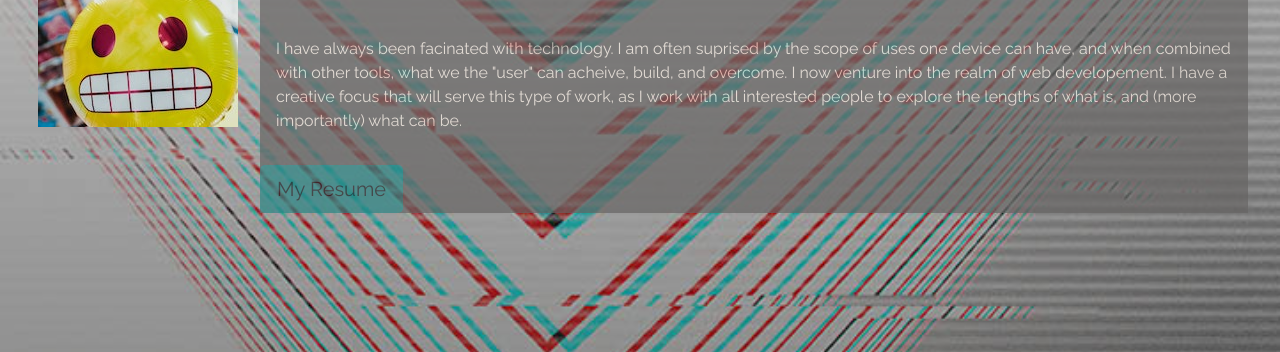
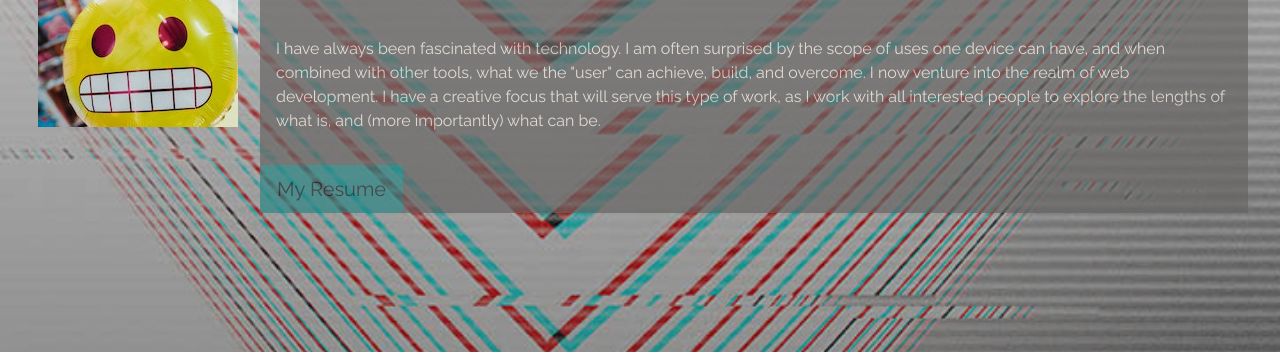
Before and after one commit to codehowdy/portfolio, a plain HTML site: page index.html in a window 1280 px wide. Shown: the part 1041-1393 px from the top of the page. Drawn offline with nearby package versions, Linux system fonts and the light colour scheme; a script that the page names is missing.

Commit message:
mis-spellings

```diff
--- a/index.html
+++ b/index.html
@@ -83,10 +83,10 @@
       <img src="assets/tinyface.jpg" id="face" class="align-self-center mr-3" alt="...">
       <div class="media-body">
         <h1 class="mt-0">Nathan Bond</h1>
-        <p class="bspara">I have always been facinated with technology. I am often suprised by the scope of uses one
-          device can have, and when combined with other tools, what we the "user" can acheive, build, and overcome. I
-          now venture into the realm of web developement. I have a creative focus that will serve this type of work, as
-          I work with all interested people to explore the lengths of what is, and (more importantly) what can be.</p>
+        <p class="bspara">I have always been fascinated with technology. I am often surprised by the scope of uses one device can have,
+           and when combined with other tools, what we the "user" can achieve, build, and overcome. I now venture into the realm of
+            web development. I have a creative focus that will serve this type of work, as I work with all interested people to explore
+             the lengths of what is, and (more importantly) what can be.</p>
           <a href="https://docs.google.com/document/d/1QBmVX0BZrgvhY5DrOxJl6YaJWqETJXLo5kbYH9UVKEk/edit?usp=sharing">
           <button type="submit" class="btn btn-lg">My Resume</button>
           </a>
```
Also changed, not shown: 1 other file.
